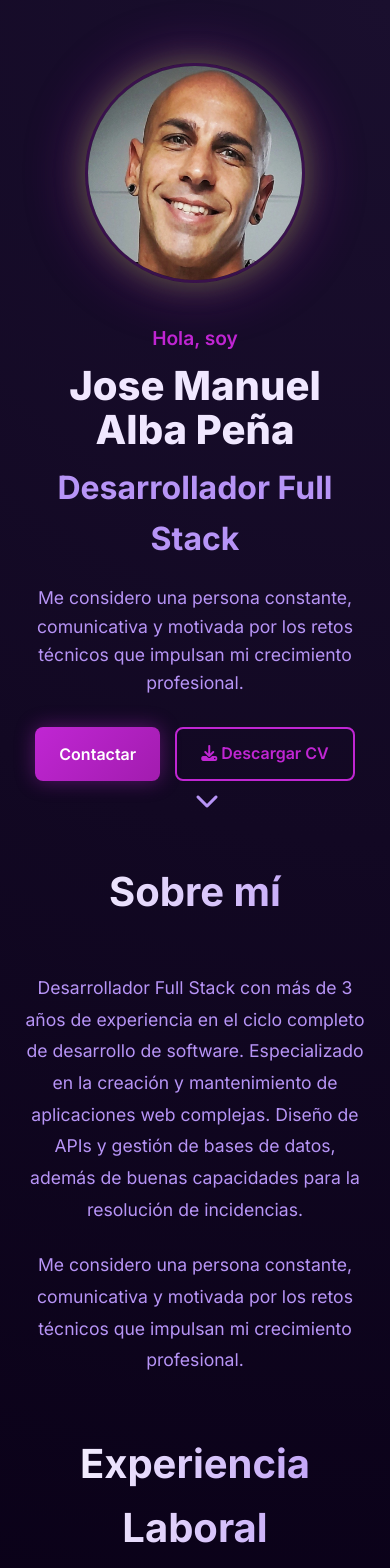
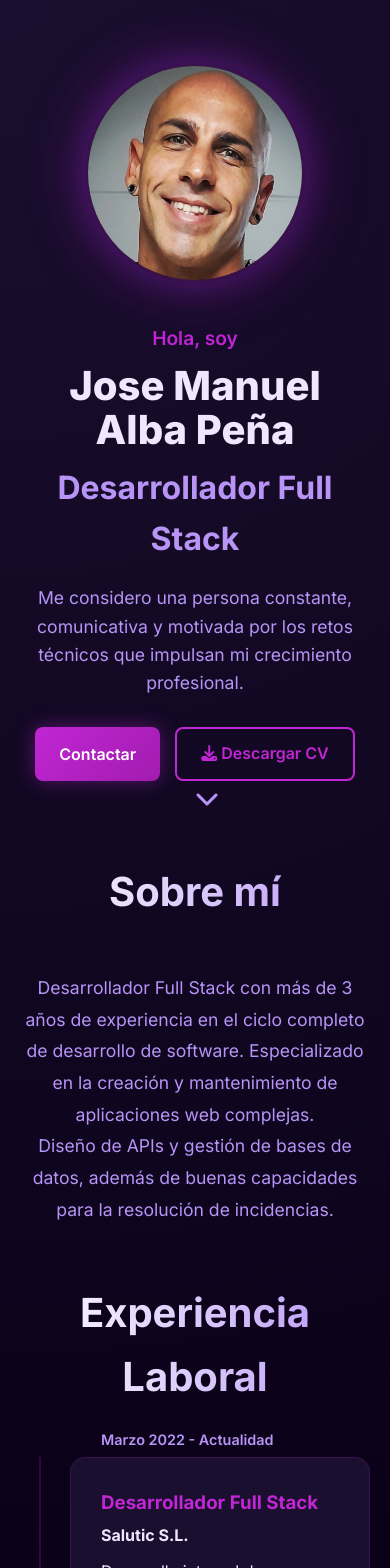
Before and after one commit to dawnrock/JMAPCV, a React (Vite) app: page / in a window 390 px wide. Shown: the top 1568 px of the page. Built offline with nearby package versions, Linux system fonts and the light colour scheme.

Commit message:
feat: add comprehensive styling for the CV application, including layout, components, and responsive design.

```diff
--- a/src/App.css
+++ b/src/App.css
@@ -30,7 +30,7 @@ body {
   margin: 0;
   padding: 0;
   width: 100%;
-  background: radial-gradient(circle at top right, #1a0f2e 0%, #0a0118 40%);
+  background: radial-gradient(circle at top left, #1a0f2e 0%, #0a0118 40%);
 }
 
 .app-container {
@@ -48,7 +48,7 @@ body {
 }
 
 .section-padding {
-  padding: 50px 0;
+  padding: 24px 0;
 }
 
 h1,
@@ -213,7 +213,7 @@ h5 {
   border-radius: 50%;
   overflow: hidden;
   border: 3px solid var(--border);
-  box-shadow: 0 0 30px rgba(132, 204, 22, 0.4), 0 0 60px var(--accent-glow);
+  box-shadow: 0 0 30px rgba(89, 31, 155, 0.4), 0 0 60px var(--accent-glow);
   position: relative;
 }
 
--- a/src/components/About.jsx
+++ b/src/components/About.jsx
@@ -16,12 +16,9 @@ const About = () => {
                     <p>
                         Desarrollador Full Stack con más de 3 años de experiencia en el ciclo completo de desarrollo de
                         software. Especializado en la creación y mantenimiento de aplicaciones web complejas.
+                        <br />
                         Diseño de APIs y gestión de bases de datos, además de buenas capacidades para la resolución de
                         incidencias.
-                    </p>
-                    <p>
-                        Me considero una persona constante, comunicativa y motivada por los retos técnicos que impulsan mi
-                        crecimiento profesional.
                     </p>
                 </div>
             </motion.div>
```
